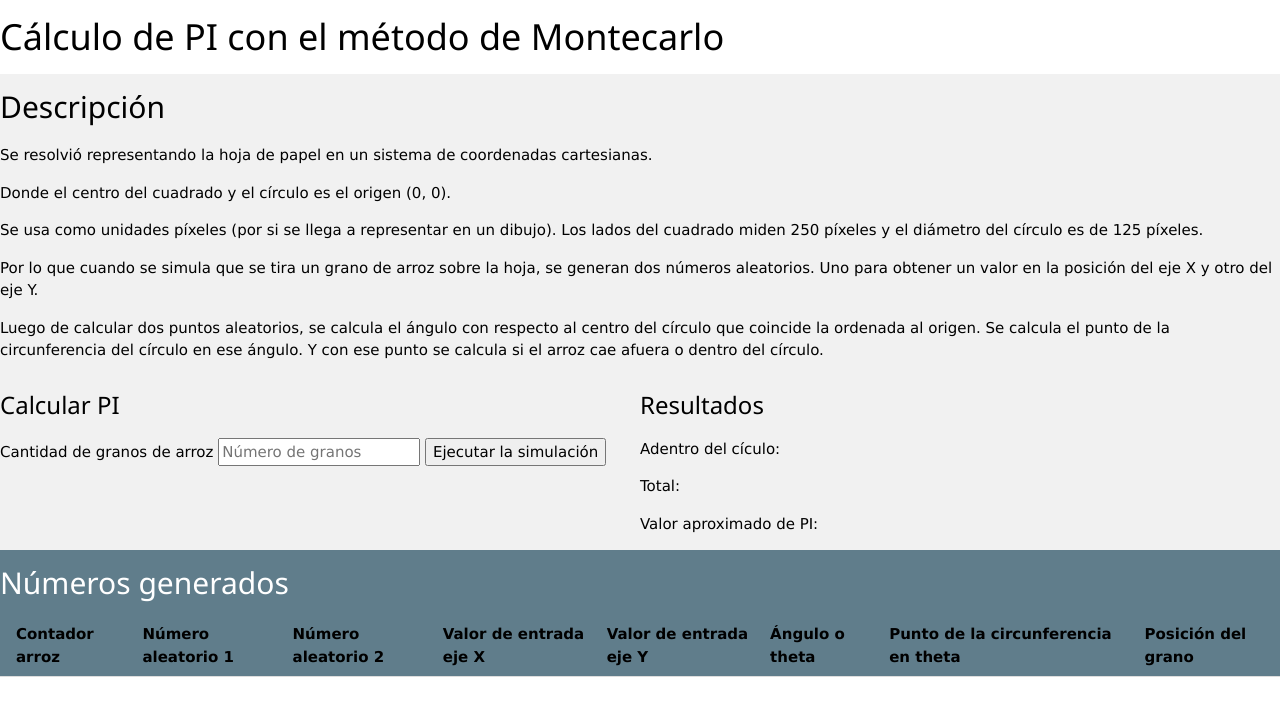
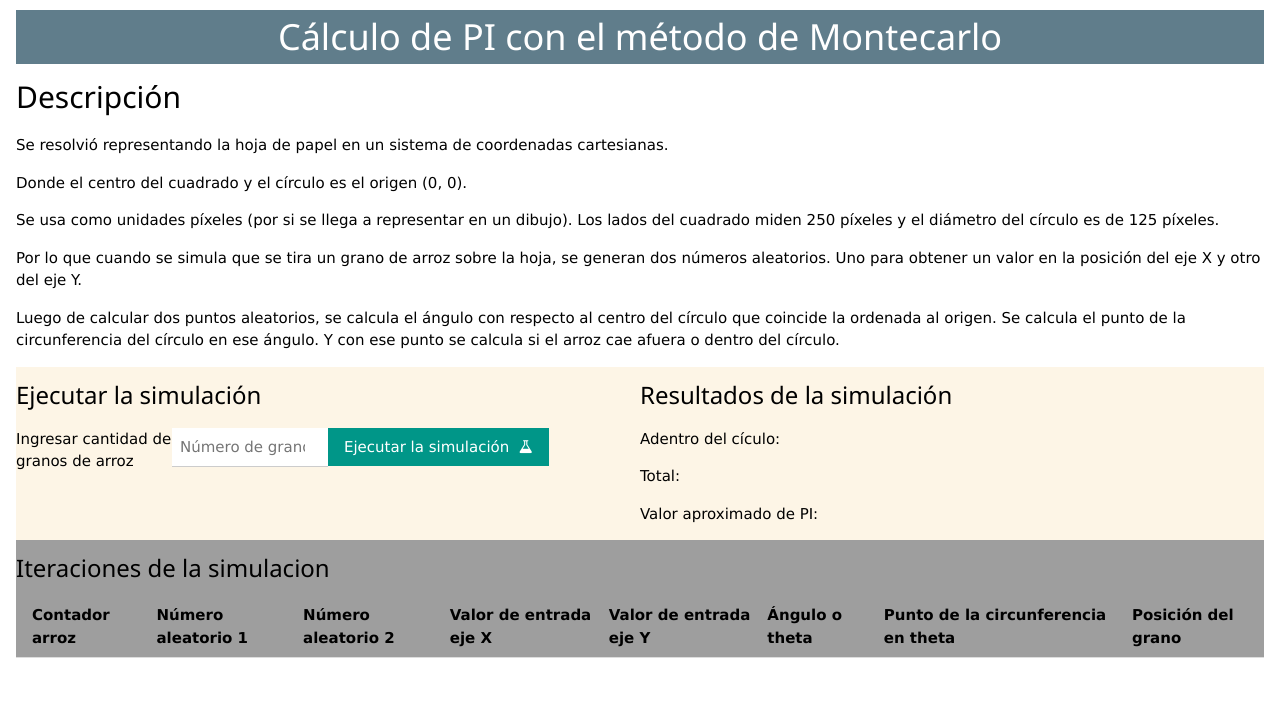
Before and after one commit to NicLarUniversidad/niclaruniversidad.github.io, a plain HTML site: page index.html in a window 1280 px wide. Drawn offline with nearby package versions, Linux system fonts and the light colour scheme.

Commit message:
Update index.html

```diff
--- a/index.html
+++ b/index.html
@@ -4,6 +4,7 @@
     <meta charset="UTF-8">
     <title>Title</title>
     <link rel="stylesheet" href="https://www.w3schools.com/w3css/4/w3.css">
+    <link rel="stylesheet" href="https://cdnjs.cloudflare.com/ajax/libs/font-awesome/4.7.0/css/font-awesome.min.css">
 </head>
 <style>
     .square {
@@ -31,11 +32,11 @@
     }
 </style>
 </head>
-<body>
-    <h1>Cálculo de PI con el método de Montecarlo</h1>
-    <section class="w3-row  w3-light-grey">
+<body class="w3-container">
+    <h1 class="w3-center w3-blue-grey">Cálculo de PI con el método de Montecarlo</h1>
         <section>
             <h2>Descripción</h2>
+            <section>
                 <p>Se resolvió representando la hoja de papel en un sistema de coordenadas cartesianas.</p>
                 <p>Donde el centro del cuadrado y el círculo es el origen (0, 0).</p>
                 <p>Se usa como unidades píxeles (por si se llega a representar en un dibujo).
@@ -48,15 +49,16 @@
                     Y con ese punto se calcula si el arroz cae afuera o dentro del círculo.
                 </p>
             </section>
-        <section class="w3-half">
-            <h3>Calcular PI</h3>
-            <p></p>
-            <label for="rice-number">Cantidad de granos de arroz</label>
-            <input id="rice-number" type="number" min="1" placeholder="Número de granos">
-            <button onclick="generateRandomNumbers()">Ejecutar la simulación</button>
         </section>
         <section class="w3-half">
-            <h3>Resultados</h3>
+            <h3>Ejecutar la simulación</h3>
+            <p></p>
+            <label for="rice-number" class="w3-quarter">Ingresar cantidad de granos de arroz</label>
+            <input id="rice-number" type="number" min="1" placeholder="Número de granos" class="w3-input w3-quarter">
+            <button class="w3-button w3-teal" onclick="generateRandomNumbers()">Ejecutar la simulación&nbsp;&nbsp;<i class="fa fa-flask"></i></button>
+        </section>
+        <section class="w3-half">
+            <h3>Resultados de la simulación</h3>
             <section id="results">
                 <p id="p-inside">Adentro del cículo: </p>
                 <p id="p-total">Total: </p>
@@ -70,8 +72,8 @@
 <!--                <div class="circle"></div>-->
 <!--            </div>-->
 <!--        </section>-->
-        <section class="w3-rest w3-blue-grey">
-            <h2>Números generados</h2>
+        <section class="w3-rest w3-grey">
+            <h3>Iteraciones de la simulacion</h3>
             <table class="w3-table w3-striped w3-bordered w3-text-black">
                 <thead>
                 <tr>
```
Lines whose indentation alone changed are shown as unchanged.
